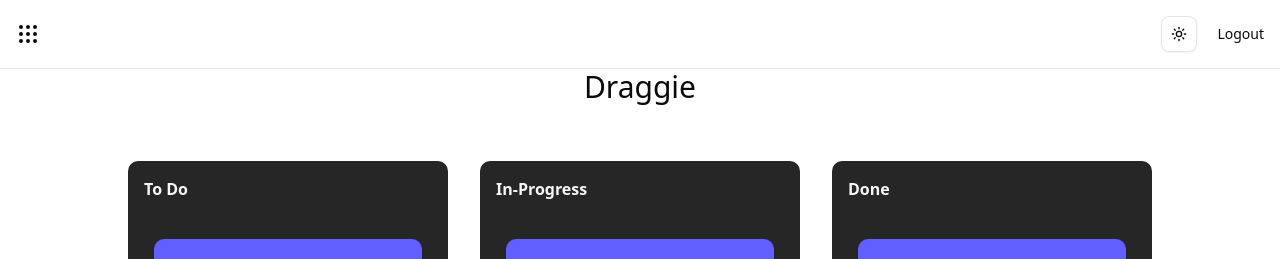
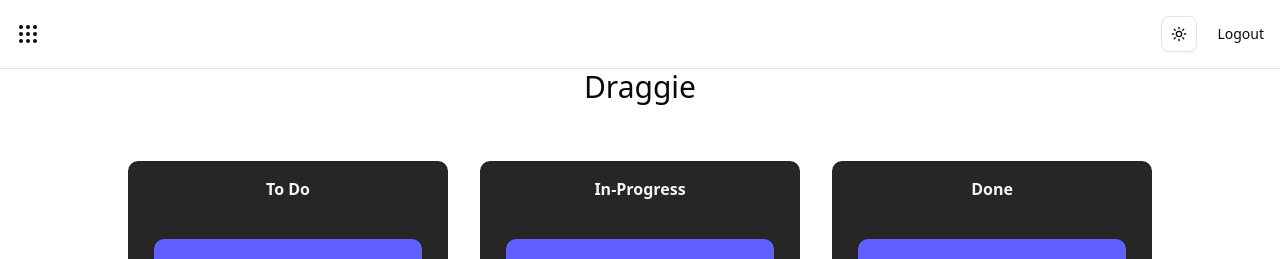
Before and after one commit to sagarp96/Draggie, a Next.js app: page /Welcomepage in a window 1280 px wide. Shown: the top 259 px of the page. Built offline with nearby package versions, Linux system fonts and the light colour scheme.

Commit message:
style: Center column title and minor spacing adjustment

```diff
--- a/src/components/column.tsx
+++ b/src/components/column.tsx
@@ -13,8 +13,8 @@ export function Column({ column, tasks }: ColumnProps) {
   });
 
   return (
-    <div className="flex w-80 flex-col rounded-lg bg-neutral-800 p-4">
-      <h2 className="mb-4 font-semibold text-neutral-100 h-ful">
+    <div className="flex w-80 flex-col rounded-lg bg-neutral-800 p-4 ">
+      <h2 className="mb-4 font-semibold text-neutral-100 h-ful text-center">
         {column.title}
       </h2>
       <div
```
